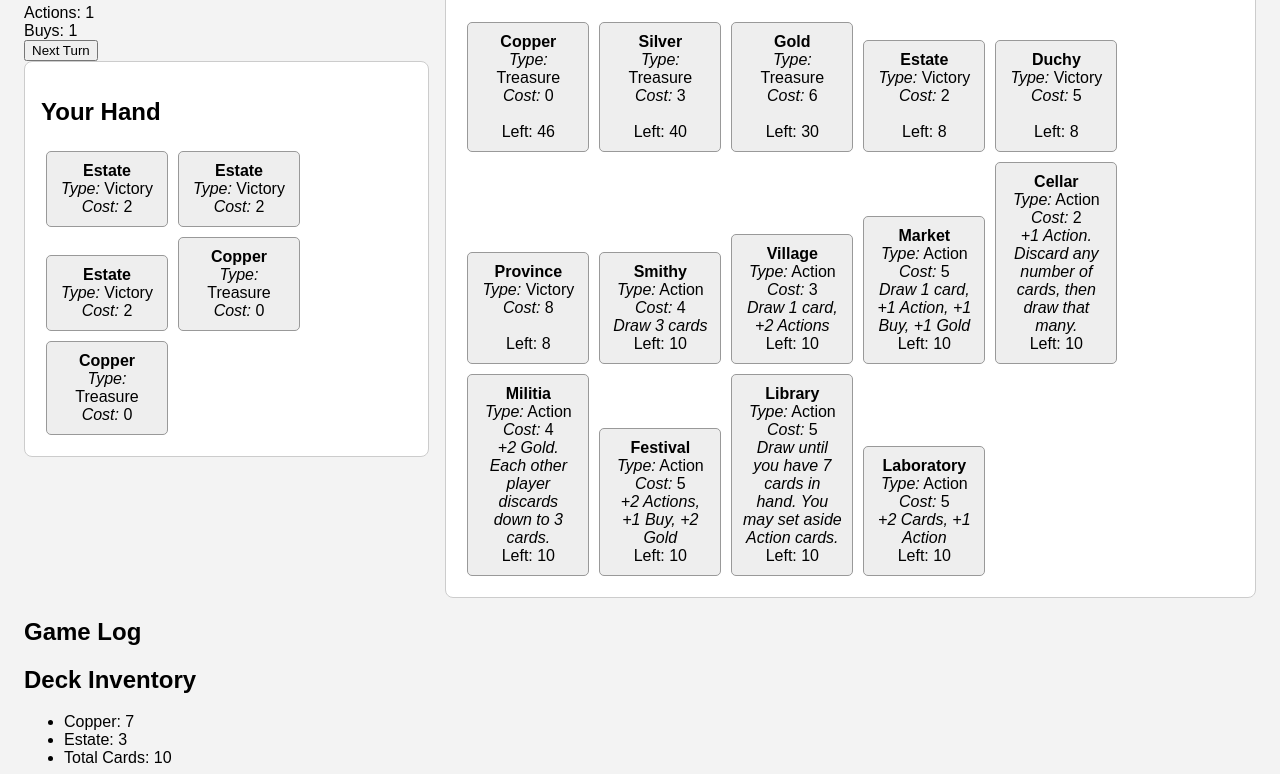
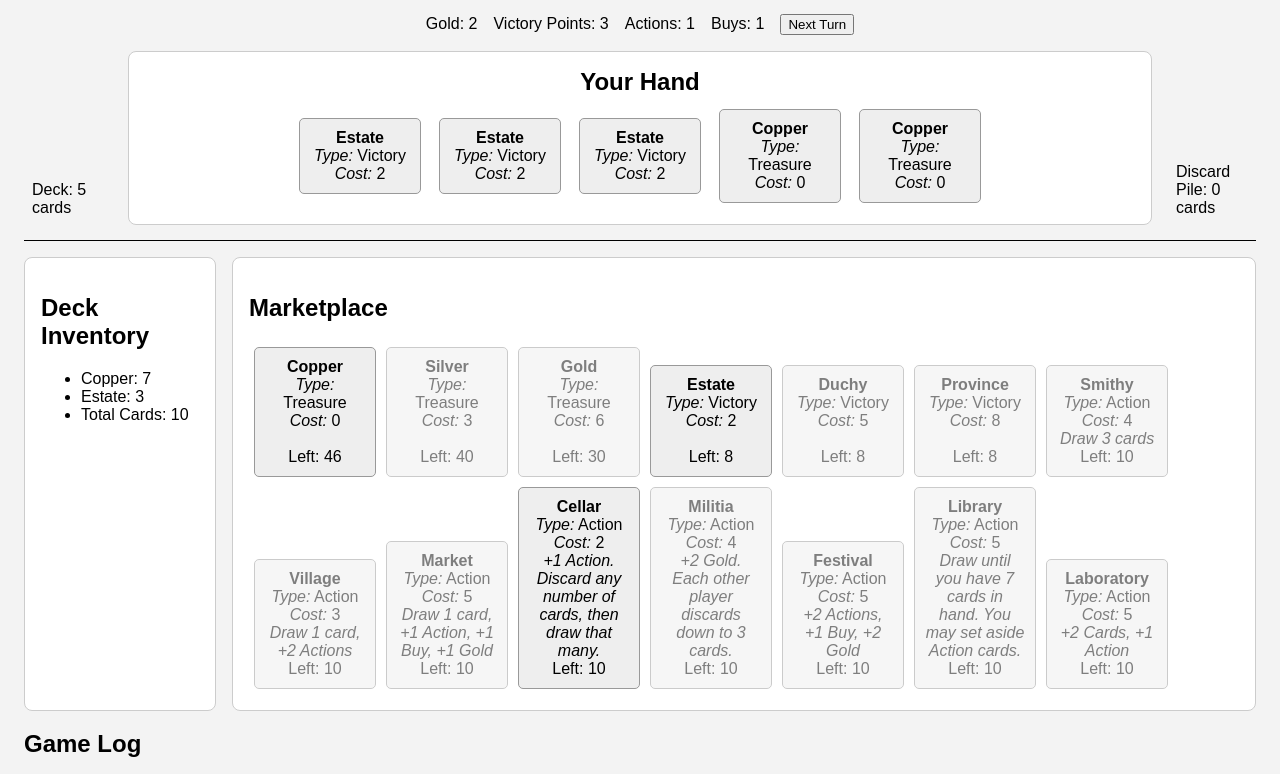
Before and after one commit to kevanlee/horses, a plain HTML site: page index.html in a window 1280 px wide. Shown: the part 172-946 px from the top of the page. Drawn offline with Linux system fonts and the light colour scheme; a web font is replaced by a local one.

Commit message:
Updated the CSS styles dramatically

```diff
--- a/index.html
+++ b/index.html
@@ -5,27 +5,36 @@
   <meta name="viewport" content="width=device-width, initial-scale=1.0" />
   <title>Deck Builder</title>
   <link rel="stylesheet" href="res/styles.css" />
+  <link rel="preconnect" href="https://fonts.googleapis.com">
+  <link rel="preconnect" href="https://fonts.gstatic.com" crossorigin>
+  <link href="https://fonts.googleapis.com/css2?family=Funnel+Sans:ital,wght@0,300..800;1,300..800&display=swap" rel="stylesheet">
 </head>
 <body>
-  <h1>Dominion-Inspired Deck Builder</h1>
+  <h1 class="title">✌️ Dominion-Inspired Deck Builder ✌️</h1>
   <div id="game">
-    <div>
-      <div id="gold-display"></div>
-      <div id="victory-display">Victory Points: 0</div>
+    <div id="header">
+      <ul id="scoreboard">
+        <li><div id="gold-display"></div></li>
+        <li><div id="victory-display">Victory Points: 0</div></li>
+        <li><div id="actions-left">Actions: 1</div></li>
+        <li><div id="buys-left">Buys: 1</div></li>
+      </ul>
+      <button id="next-turn">Next Turn</button>
+    </div>
+    <div id="hand">
       <div id="deck-count"></div>
+      <div id="player-hand"></div>
       <div id="discard-count"></div>
-      <div id="actions-left">Actions: 1</div>
-      <div id="buys-left">Buys: 1</div>
-      <button id="next-turn">Next Turn</button>
-      <div id="player-hand"></div>
     </div>
-    <div id="marketplace"></div>
+    <div id="shop">
+      <div id="deck-inventory">
+        <h2>Deck Inventory</h2>
+        <ul id="deck-list"></ul>
+      </div>
+      <div id="marketplace"></div>
+    </div>
   </div>
   <div id="log"><h2>Game Log</h2></div>
-  <div id="deck-inventory">
-    <h2>Deck Inventory</h2>
-    <ul id="deck-list"></ul>
-  </div>
   <script type="module" src="src/main.js"></script>
 </body>
 </html>
--- a/res/styles.css
+++ b/res/styles.css
@@ -1,23 +1,128 @@
+/* === Global Styles === */
 body {
-  font-family: sans-serif;
+  font-family: "Funnel Sans", sans-serif;
   background-color: #f3f3f3;
   padding: 1rem;
 }
 
+h1.title {
+  font-size: 4rem;
+  text-align: center;
+  border-bottom: 1px solid #000000;
+}
+
+/* === Grid Layout for #game === */
 #game {
   display: grid;
-  grid-template-columns: 1fr 2fr;
+  grid-template-columns: repeat(12, 1fr); /* 12 equal columns */
   gap: 1rem;
 }
 
-#player-hand,
-#marketplace {
+/* === Header Section === */
+#header {
+  grid-column: span 12; /* Span the entire 12-column width */
+  display: flex;
+  justify-content: center;
+  align-items: center;
+}
+
+#scoreboard {
+  list-style: none;
+  display: flex;
+  gap: 1rem;
+  padding: 0;
+  margin: 0;
+}
+
+#scoreboard li {
+  display: flex;
+  align-items: center;
+}
+
+#header button {
+  margin-left: 1rem; /* Align button to the right */
+}
+
+/* === Hand Section === */
+#hand {
+  grid-column: span 12; /* Span the entire 12-column width */
+  display: grid;
+  grid-template-columns: repeat(12, 1fr);
+  gap: 1rem;
+  padding-bottom: 15px;
+  border-bottom: 1px solid #000000;
+}
+
+#deck-count {
+  grid-column: span 1; /* Deck count takes up 1 column */
+}
+
+#player-hand {
+  grid-column: span 10; /* Player hand takes up 10 columns */
+  display: flex;
+  flex-direction: column;
+  gap: 0.5rem;
   background-color: white;
   border: 1px solid #ccc;
   padding: 1rem;
   border-radius: 8px;
 }
 
+#player-hand h2 {
+  margin: 0;
+  text-align: center;
+  font-size: 1.5rem;
+}
+
+.card-container {
+  display: flex; /* Aligns cards in a row */
+  flex-wrap: wrap; /* Cards will wrap to the next line if necessary */
+  gap: 0.5rem; /* Adds spacing between cards */
+  justify-content: center; /* Centers cards horizontally */
+  align-items: center; /* Centers cards vertically (optional) */
+}
+
+#discard-count {
+  grid-column: span 1; /* Discard count takes up 1 columns */
+}
+
+#deck-count,
+#discard-count {
+  display: flex;
+  align-items: flex-end; /* Align content to the bottom */
+  padding: 0.5rem; /* Add padding if necessary */
+}
+
+/* === Shop Section === */
+#shop {
+  grid-column: span 12; /* Span the entire 12-column width */
+  display: grid;
+  grid-template-columns: repeat(12, 1fr);
+  gap: 1rem;
+}
+
+#deck-inventory {
+  grid-column: span 2; /* Deck inventory takes up 2 columns */
+  background-color: white;
+  border: 1px solid #ccc;
+  padding: 1rem;
+  border-radius: 8px;
+}
+
+#marketplace {
+  grid-column: span 10; /* Marketplace takes up 10 columns */
+  background-color: white;
+  border: 1px solid #ccc;
+  padding: 1rem;
+  border-radius: 8px;
+}
+
+/* === Log Section === */
+#log {
+  grid-column: span 12; /* Span the entire 12-column width */
+}
+
+/* === Card Styles === */
 .card {
   display: inline-block;
   background: #eee;
@@ -29,3 +134,32 @@ body {
   cursor: pointer;
   border-radius: 5px;
 }
+
+.card.disabled {
+  opacity: 0.5; /* Make cards that are too expensive semi-transparent */
+  pointer-events: none; /* Optional: Disable interactions (like clicks) with disabled cards */
+}
+
+/* === Mobile === */
+
+@media (max-width: 768px) {
+  #game {
+    grid-template-columns: 1fr; /* Make grid a single column */
+  }
+
+  #header, #hand, #shop, #log {
+    grid-column: span 1; /* Ensure these sections span the entire width */
+  }
+}
+
+
+/* === Debugging Styles (Outlines) ===
+#game > div {
+  outline: 1px dashed red;
+}
+
+#game > div > div {
+  outline: 1px dotted blue;
+  padding: 0.25rem;
+}
+*/
--- a/src/main.js
+++ b/src/main.js
@@ -36,10 +36,17 @@ const marketSupply = [
 ];
 
 function renderHand() {
+  // Clear previous hand content and create a new container for the cards
   handEl.innerHTML = '<h2>Your Hand</h2>';
+
+  // Create the card container div
+  const cardContainer = document.createElement('div');
+  cardContainer.className = 'card-container'; // Add the class for styling
+
+  // Loop through each card in the player's hand and create a card element
   player.hand.forEach((card, index) => {
     const cardEl = document.createElement('div');
-    cardEl.className = 'card';
+    cardEl.className = 'card'; // Add the 'card' class for styling
     cardEl.innerHTML = `
       <strong>${card.name}</strong><br>
       <em>Type:</em> ${card.type}<br>
@@ -56,9 +63,14 @@ function renderHand() {
       cardEl.appendChild(playBtn);
     }
 
-    handEl.appendChild(cardEl);
+    // Append the card element to the card container
+    cardContainer.appendChild(cardEl);
   });
 
+  // Append the card container to the hand element
+  handEl.appendChild(cardContainer);
+
+  // Update the gold display and deck/discard counts
   updateGoldDisplay();
   renderDeckAndDiscardCount();
 }
@@ -69,6 +81,14 @@ function renderMarketplace() {
   marketSupply.forEach((slot, index) => {
     const cardEl = document.createElement('div');
     cardEl.className = 'card';
+
+    // Disable card if it's too expensive or if the player is out of buys
+    if (slot.card.cost > player.gold || player.buys <= 0) {
+      cardEl.classList.add('disabled'); // Add 'disabled' class if card is too expensive or no buys left
+    } else {
+      cardEl.classList.remove('disabled'); // Remove 'disabled' class if the card is affordable and player has buys
+    }
+
     cardEl.innerHTML = `
       <strong>${slot.card.name}</strong><br>
       <em>Type:</em> ${slot.card.type}<br>
@@ -76,7 +96,12 @@ function renderMarketplace() {
       <em>${slot.card.description || ''}</em><br>
       Left: ${slot.count}
     `;
-    cardEl.addEventListener('click', () => buyCard(index));
+
+    // Only allow buying the card if it's not disabled
+    if (!cardEl.classList.contains('disabled')) {
+      cardEl.addEventListener('click', () => buyCard(index));
+    }
+
     marketplaceEl.appendChild(cardEl);
   });
 }
@@ -179,6 +204,7 @@ function nextTurn() {
   logMessage("You started a new turn.");
   renderHand();
   renderDeckAndDiscardCount();
+  renderMarketplace();
   renderActionsAndBuys();
   updateVictoryPoints();
 }
```
